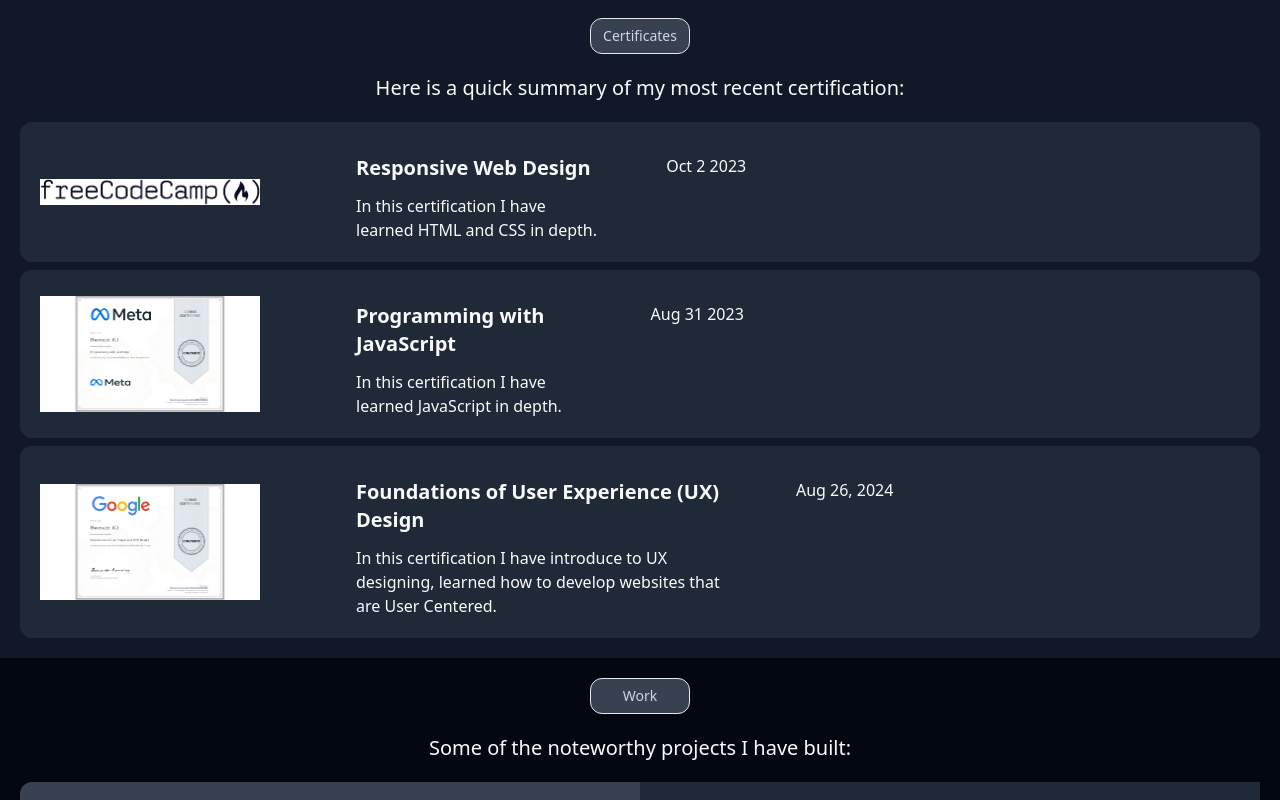
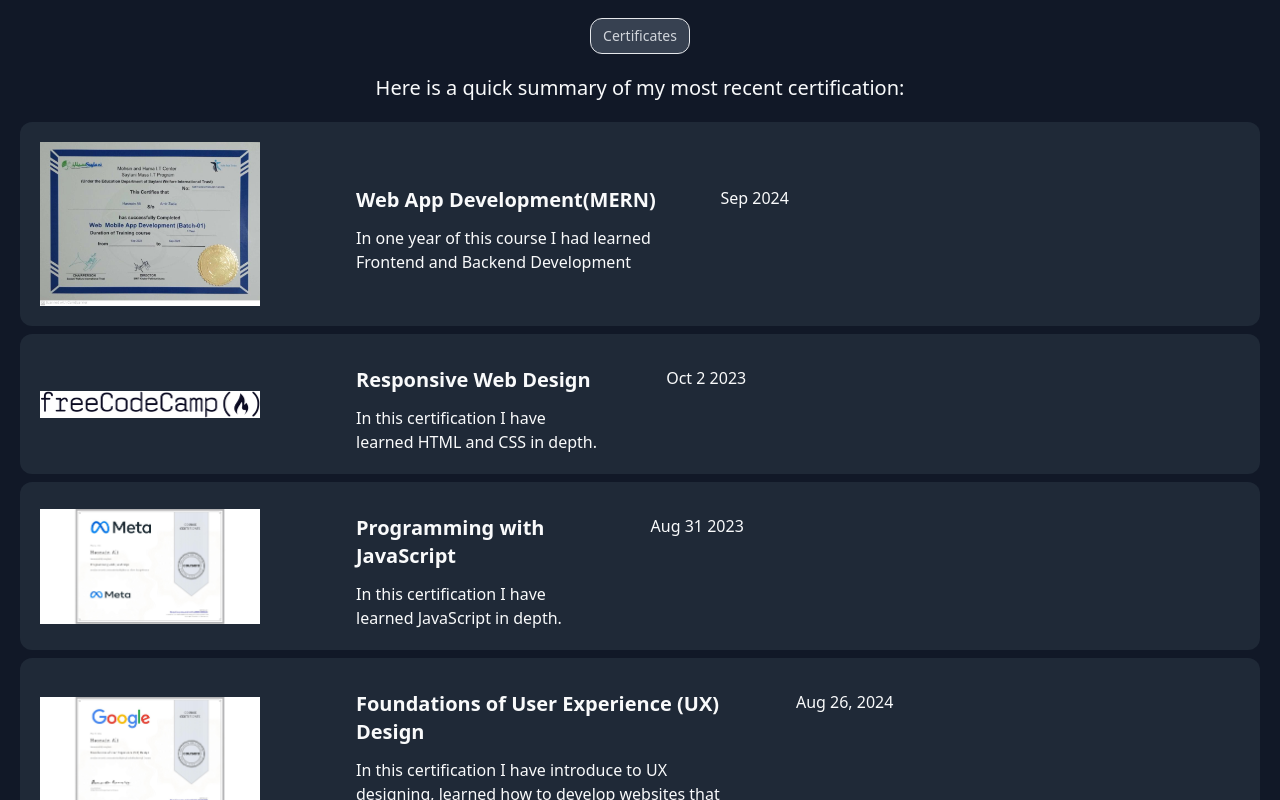
Before and after one commit to HasnainAli313/HasnainDev, a React (Vite) app: page / in a window 1280 px wide. Shown: the part 2260-3060 px from the top of the page. Built offline with nearby package versions, Linux system fonts and the light colour scheme.

Commit message:
updating CV

```diff
--- a/src/components/Certification.jsx
+++ b/src/components/Certification.jsx
@@ -1,6 +1,7 @@
 import cert1 from "../assets/fcc_secondary_large.jpg"
 import cert2 from "../assets/js.jpeg"
 import cert3 from "../assets/ux.jpeg"
+import cert4 from "../assets/SMIT_Certificate.jpeg"
 function Certification() {
   return (
     <section className="p-5 bg-[#111827]">
@@ -9,8 +10,21 @@ function Certification() {
         <p className="text-normal m-5 text-lg md:text-xl   text-center">Here is a quick summary of my most recent certification:</p>
         <div  data-aos="fade-up"
      data-aos-duration="1000">
-            <div className='rounded-xl bg-[#1F2937] flex sm:flex-row gap-1 flex-col items-center p-5   '>
                 {/* Experience cards */}
+
+                {/* SMIT */}
+             <div className='rounded-xl bg-[#1F2937] flex sm:flex-row  gap-1 flex-col items-center p-5   '>
+            <img  className="pr-[80px] w-[300px] " src={cert4} alt="" />
+            <div className="md:w-[90%]  flex sm:flex-row gap-5 md:justify-around  flex-col ">
+                <div>
+                <h1 className="p-3  text-xl font-semibold">Web  App Development(MERN)</h1>
+                <p className="pl-3 w-[90%]">In one year of this course I had learned Frontend and Backend Development </p>
+                </div>
+            <p className=" w-[100%] pl-3 pt-3  ">Sep  2024</p>
+            </div>
+            </div>
+
+            <div className='rounded-xl bg-[#1F2937] flex sm:flex-row gap-1 mt-2 flex-col items-center p-5   '>
             <img  className="pr-[80px] w-[300px] " src={cert1} alt="" />
             <div className="md:w-[90%]  flex sm:flex-row gap-5 md:justify-around  flex-col ">
                 <div>
@@ -21,9 +35,8 @@ function Certification() {
             </div>
             </div>
 
-            {/* JS */}
-            <div className='rounded-xl bg-[#1F2937] flex sm:flex-row gap-1 flex-col items-center p-5  mt-2'>
-                {/* Experience cards */}
+            {/* FreeCodeCamp */}
+            <div className='rounded-xl bg-[#1F2937] flex sm:flex-row gap-1 flex-col  items-center p-5  mt-2'>
             <img  className="pr-[80px] w-[300px] " src={cert2} alt="" />
             <div className="md:w-[90%]  flex sm:flex-row gap-5 md:justify-around  flex-col ">
                 <div>
```
Also changed, not shown: 1 other file (tests, documents, lock files or other folders).
